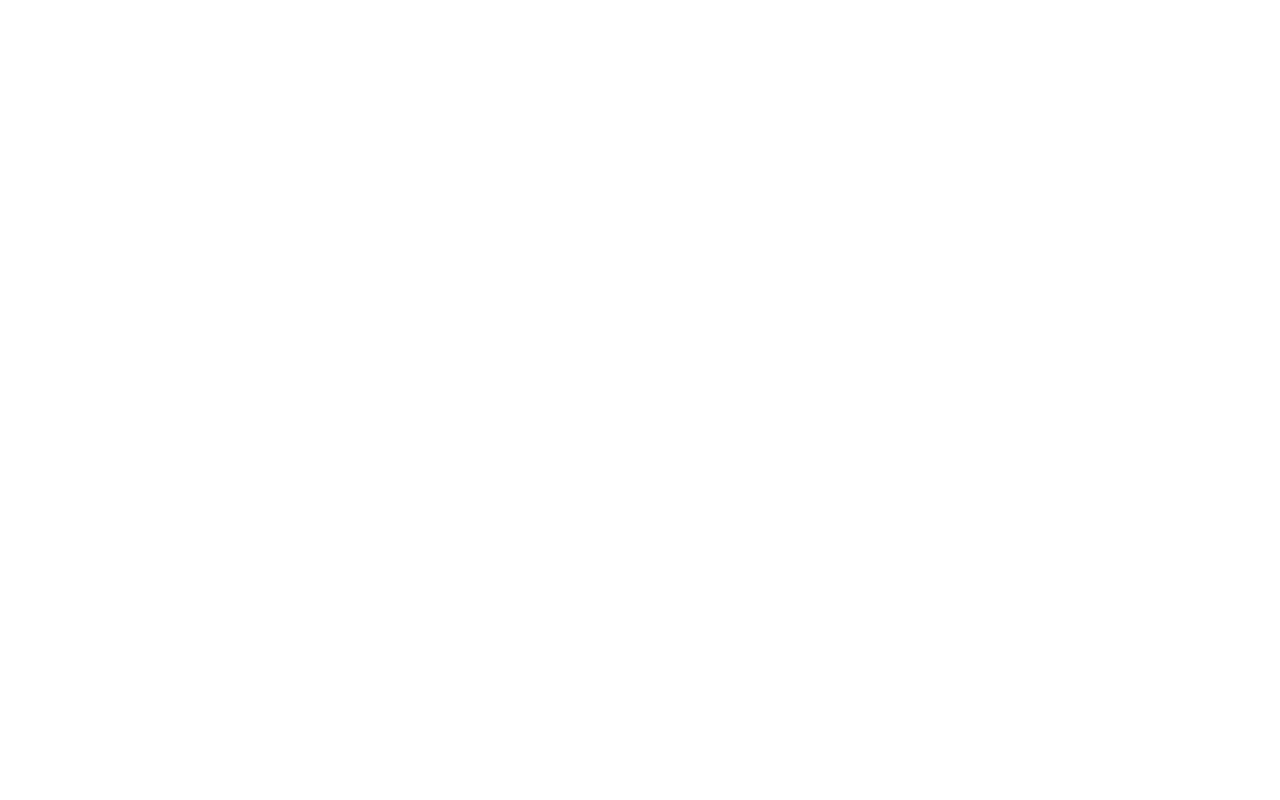
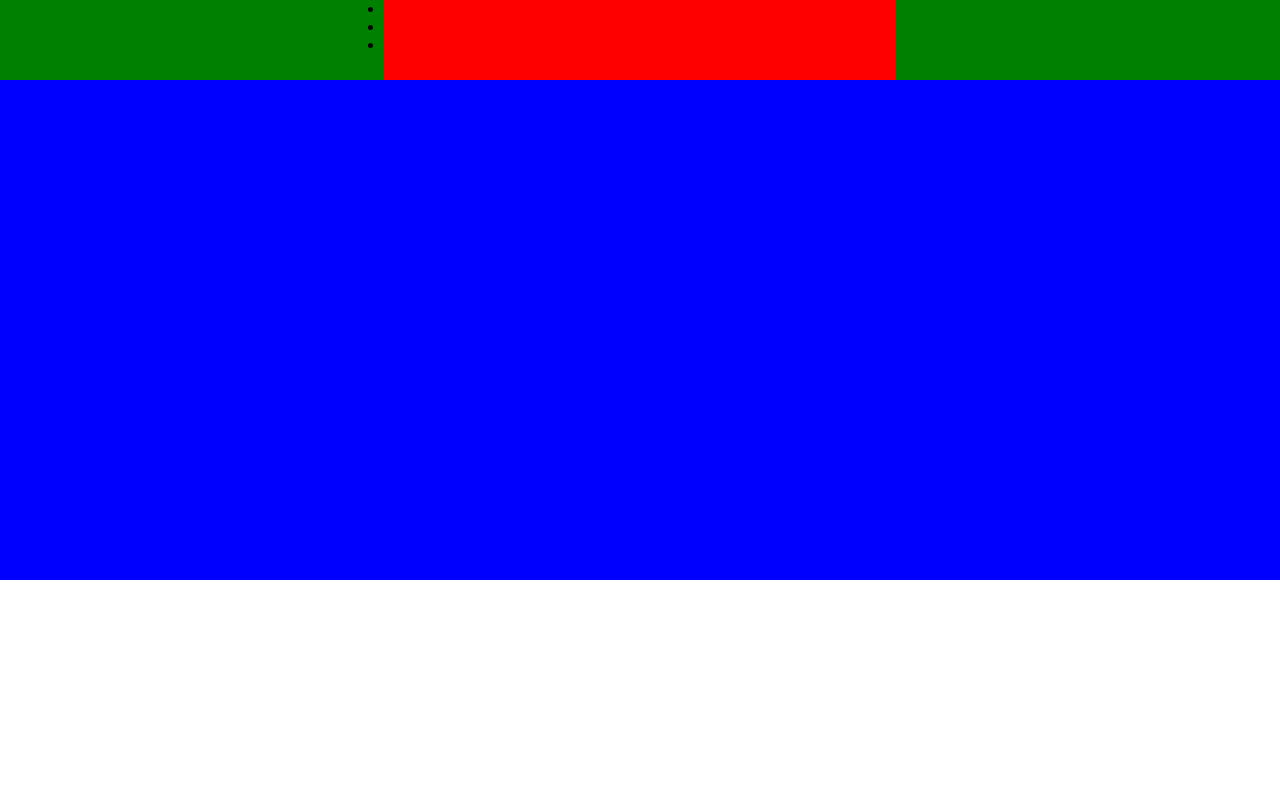
Before and after one commit to Robma1994/htmlcss-discord, a plain HTML site: page index.html in a window 1280 px wide. Shown: the top 800 px of the page. Drawn offline with Linux system fonts and the light colour scheme.

Commit message:
Aggiornamento scheletro html + css

```diff
--- a/css/style.css
+++ b/css/style.css
@@ -7,3 +7,55 @@
 body{
     font-family: Whitney,Helvetica Neue,Helvetica,Arial,sans-serif;;
 }
+
+/*Inizio header*/
+
+header{
+    background-color: blue;
+    width: 100%;
+}
+
+header::after{
+    content: "";
+    display: table;
+    clear: both;
+}
+
+header nav div{
+    float: left;
+    height: 80px;
+}
+
+/*Inizio sezioni*/
+nav .brand, .login{
+    background-color: green;
+    width: 30%;
+}
+
+nav .section-site{
+    background-color: red;
+    width: 40%;
+}
+/*Fine sezioni*/
+
+/*Fine header*/
+
+/*Inizio main*/
+
+main div{
+    width: 100%;
+    height: 500px;
+}
+.banner{
+    background-color: blue;
+}
+
+.what, .community{
+    background-color: white;
+}
+
+.where, .the-end{
+    background-color: rgba(156, 156, 156, 0.2)
+}
+
+/*Fine main*/
--- a/index.html
+++ b/index.html
@@ -14,7 +14,24 @@
 <!-- Inizio header -->
         <header>
             <nav id="menu-nav">
+                <div class="brand">
 
+                </div>
+
+                <div class="section-site">
+                    <section>
+                        <ul>
+                            <li><a href="#"></a></li>
+                            <li><a href="#"></a></li>
+                            <li><a href="#"></a></li>
+                        </ul>
+                    </section>
+
+                </div>
+
+                <div class="login">
+
+                </div>
             </nav>
         </header>
 <!-- Fine header -->
@@ -22,6 +39,22 @@
 <!-- Inizio main  -->
         <main>
             <div class="banner">
+
+            </div>
+
+            <div class="what">
+
+            </div>
+
+            <div class="where">
+
+            </div>
+
+            <div class="community">
+
+            </div>
+
+            <div class="the-end">
 
             </div>
         </main>
```
